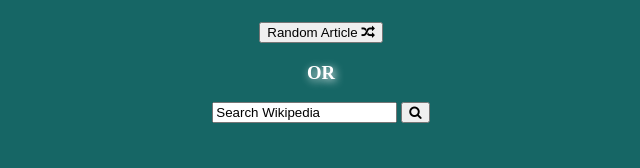
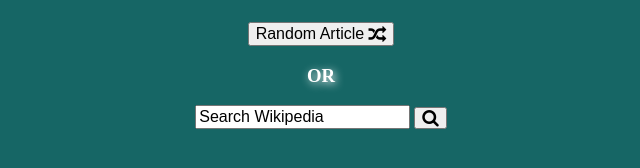
Before and after one commit to kylejcarlton/wiki-search-widget, a plain HTML site: page index.html in a window 1280 px wide. Shown: the part 136-304 px from the top of the page, without its empty margins (319-959 px from the left). Drawn offline with nearby package versions, Linux system fonts and the light colour scheme.

Commit message:
Title and font size
Change title, adjust font size to be 16px, set font awesome to fa-lg and adjust width to 320px.

```diff
--- a/index.html
+++ b/index.html
@@ -4,7 +4,7 @@
 
 <head>
 <meta charset="utf-8"/>
-<title>Wikipedia Viewer</title>
+<title>Wikipedia Search Widget</title>
 <link rel="stylesheet" type="text/css" href="style.css">
 <link rel="stylesheet" type="text/css" href="https://maxcdn.bootstrapcdn.com/font-awesome/4.7.0/css/font-awesome.min.css">
 <script src="https://ajax.googleapis.com/ajax/libs/jquery/3.2.0/jquery.min.js"></script>
@@ -16,10 +16,10 @@
   <img id="logo" src="https://upload.wikimedia.org/wikipedia/commons/thumb/8/8b/Wikipedia-logo-blank.svg/500px-Wikipedia-logo-blank.svg.png">
   <div id="search">
       <form>
-        <a href = "https://en.wikipedia.org/wiki/Special:Random" target="_blank"><button type="button" class="btn">Random Article  <i class="fa fa-random" aria-hidden="true"></i></button></a>
+        <a href = "https://en.wikipedia.org/wiki/Special:Random" target="_blank"><button type="button" class="btn"><span style="font-size: 16px">Random Article </span><i class="fa fa-random fa-lg" aria-hidden="true"></i></button></a>
         <h3 id="or">OR</h3>
         <input type="text" value="Search Wikipedia" id="searchbox" onfocus="if(this.value == 'Search Wikipedia') { this.value = ''; }"/>
-        <button type="button" class="btn" id="wikisearch"><i class="fa fa-search" aria-hidden="true"></i></button>
+        <button type="button" class="btn" id="wikisearch"><i class="fa fa-search fa-lg" aria-hidden="true"></i></button>
       </form>
 
   </div><!--SEARCH DIV-->
--- a/style.css
+++ b/style.css
@@ -2,7 +2,7 @@ body {
     background: rgb(22,102,101);
 }
 #main{
-  width: 600px;
+  width: 320px;
   margin: auto;
 }
 #logo {
@@ -13,7 +13,7 @@ body {
 }
 #search{
   height: 50px;
-  width: 600px;
+  width: 320px;
   display: inline-block;
   text-align: center;
   margin: auto;
@@ -24,7 +24,7 @@ text-shadow: 2px 2px 8px white;
 color: white;
 }
 #results{
-  width: 400px;
+  width: 320px;
   display: block;
   margin: auto;
   color: white;
@@ -42,3 +42,6 @@ a:hover{
 a:visited {
   color: rgb(169,169,169);;
 }
+input {
+  font-size: 16px;
+}
```
